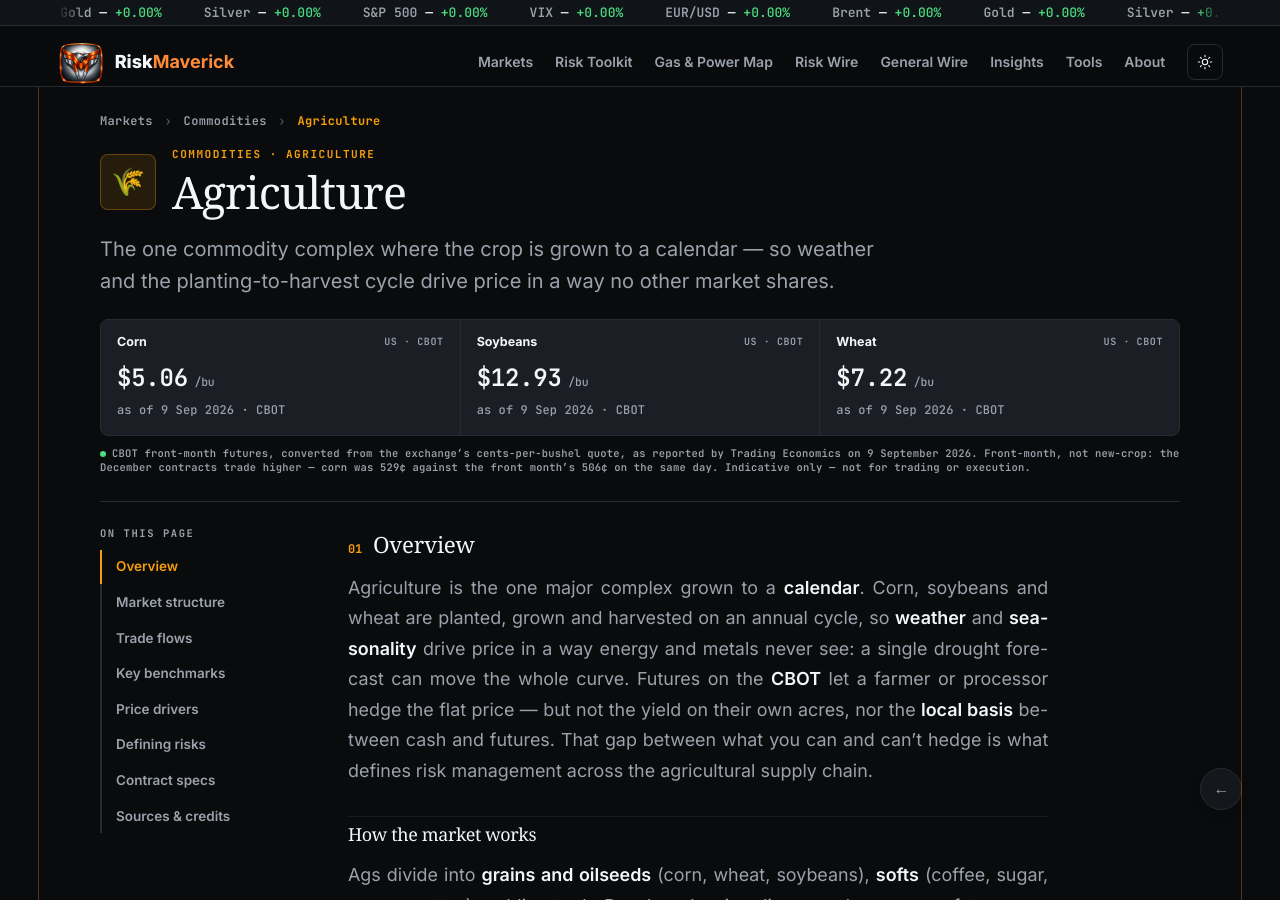
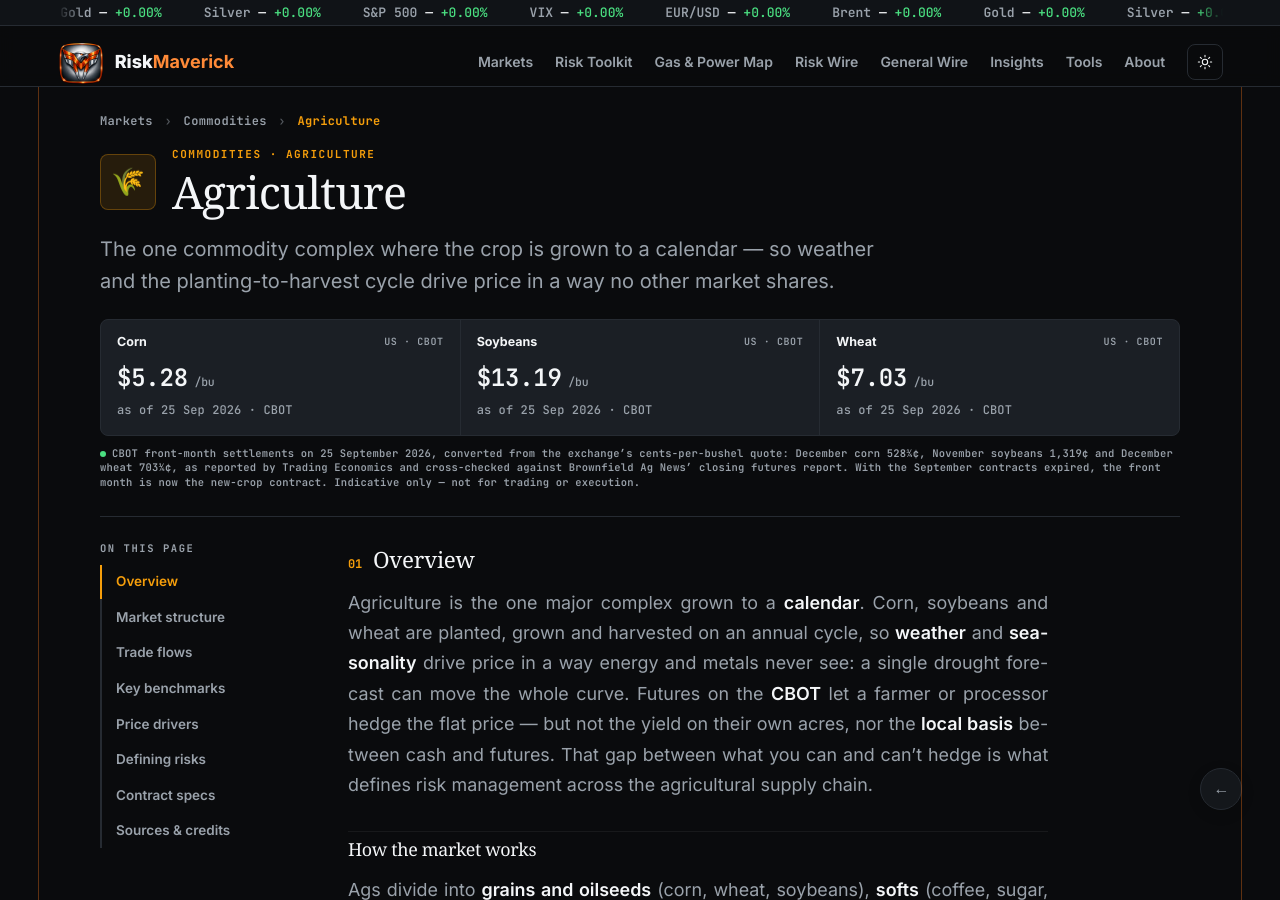
Before and after one commit to maverickrocx/RiskMaverick, a Jekyll site: the page built from markets/commodities/agriculture.md, in a window 1280 px wide and 900 px high. Built offline with Jekyll 4.4.1, drawn with Linux system fonts in a browser that asks for light colours; some web fonts are replaced.

Commit message:
data(marks): pin benchmark tiles to 25 September 2026 close
Hand-curated tiles refreshed from published 25 Sep closes (Trading
Economics; grains cross-checked with Brownfield). German day-ahead set
to the 25 Sep delivery day; FX and Fed target relabelled to 25 Sep
after confirming the weekend quotes equal Friday's close.

Co-Authored-By: Claude Opus 5.5 <noreply@anthropic.com>

```diff
--- a/markets/commodities/agriculture.md
+++ b/markets/commodities/agriculture.md
@@ -8,10 +8,10 @@ blurb: "Grains and softs, weather and seasonality risk."
 standfirst: "The one commodity complex where the crop is grown to a calendar — so weather and the planting-to-harvest cycle drive price in a way no other market shares."
 reviewed: 2026-07-30
 benchmarks:
-  - { name: "Corn", region: "US · CBOT", price: "$5.06", unit: "/bu", asof: "9 Sep 2026", source: "CBOT" }
-  - { name: "Soybeans", region: "US · CBOT", price: "$12.93", unit: "/bu", asof: "9 Sep 2026", source: "CBOT" }
-  - { name: "Wheat", region: "US · CBOT", price: "$7.22", unit: "/bu", asof: "9 Sep 2026", source: "CBOT" }
-benchmark_note: "CBOT front-month futures, converted from the exchange’s cents-per-bushel quote, as reported by Trading Economics on 9 September 2026. Front-month, not new-crop: the December contracts trade higher — corn was 529¢ against the front month’s 506¢ on the same day. Indicative only — not for trading or execution."
+  - { name: "Corn", region: "US · CBOT", price: "$5.28", unit: "/bu", asof: "25 Sep 2026", source: "CBOT" }
+  - { name: "Soybeans", region: "US · CBOT", price: "$13.19", unit: "/bu", asof: "25 Sep 2026", source: "CBOT" }
+  - { name: "Wheat", region: "US · CBOT", price: "$7.03", unit: "/bu", asof: "25 Sep 2026", source: "CBOT" }
+benchmark_note: "CBOT front-month settlements on 25 September 2026, converted from the exchange’s cents-per-bushel quote: December corn 528¼¢, November soybeans 1,319¢ and December wheat 703¼¢, as reported by Trading Economics and cross-checked against Brownfield Ag News’ closing futures report. With the September contracts expired, the front month is now the new-crop contract. Indicative only — not for trading or execution."
 key_benchmarks:
   - { code: "CBOT grains", full: "Chicago Board of Trade", desc: "The global reference for corn, soybeans and wheat futures — the deepest and most-watched ag benchmarks." }
   - { code: "ICE softs", full: "Coffee, sugar, cocoa, cotton", desc: "The ‘softs’ complex trades on ICE, driven by tropical weather and concentrated growing regions." }
```
Also changed, not shown: _data/marks.yml (+8 -8 lines), markets/commodities/carbon-environment.md (+2 -2 lines), markets/commodities/natural-gas-lng.md (+3 -3 lines), markets/commodities/power-renewables.md (+2 -2 lines).
